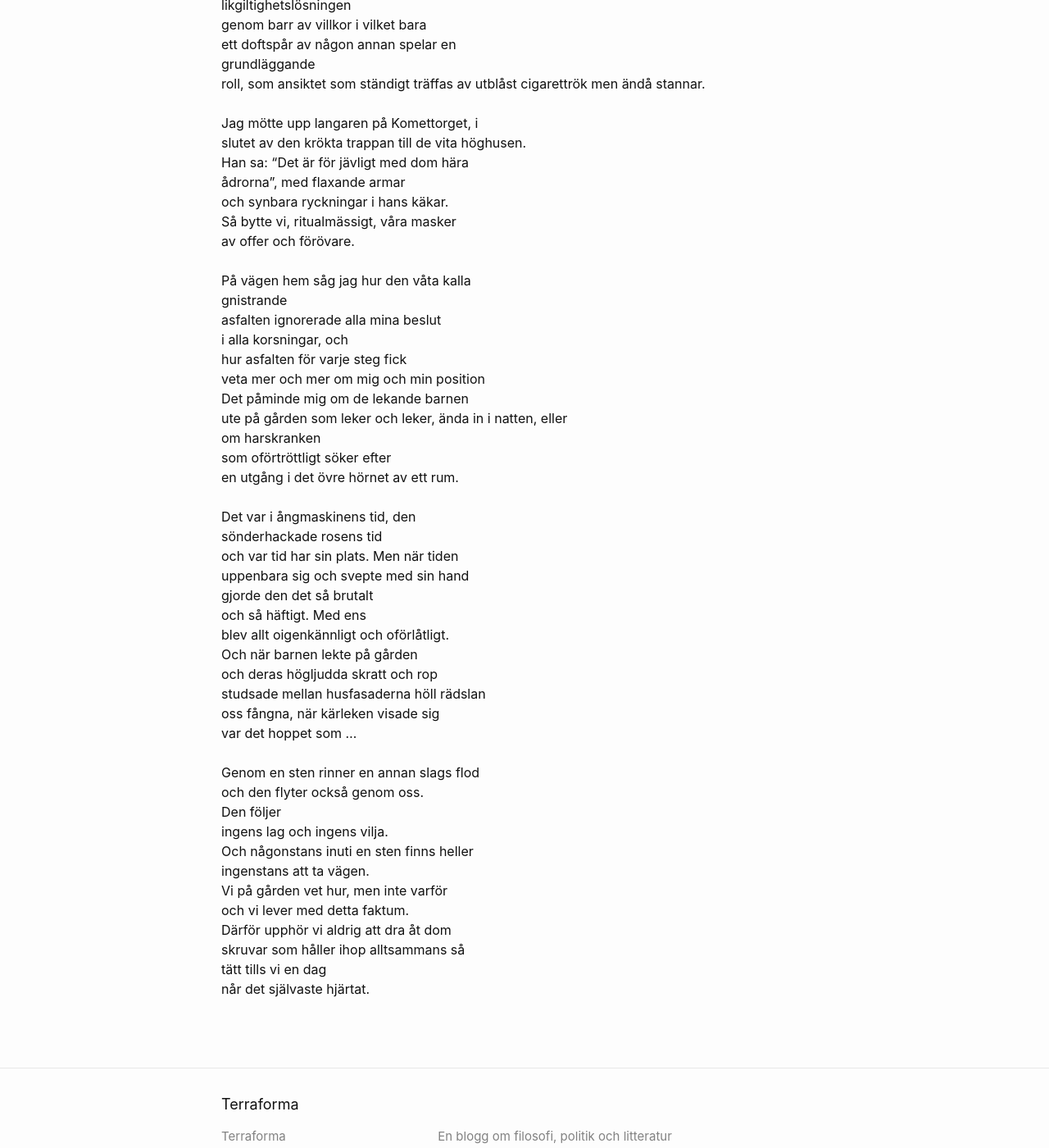
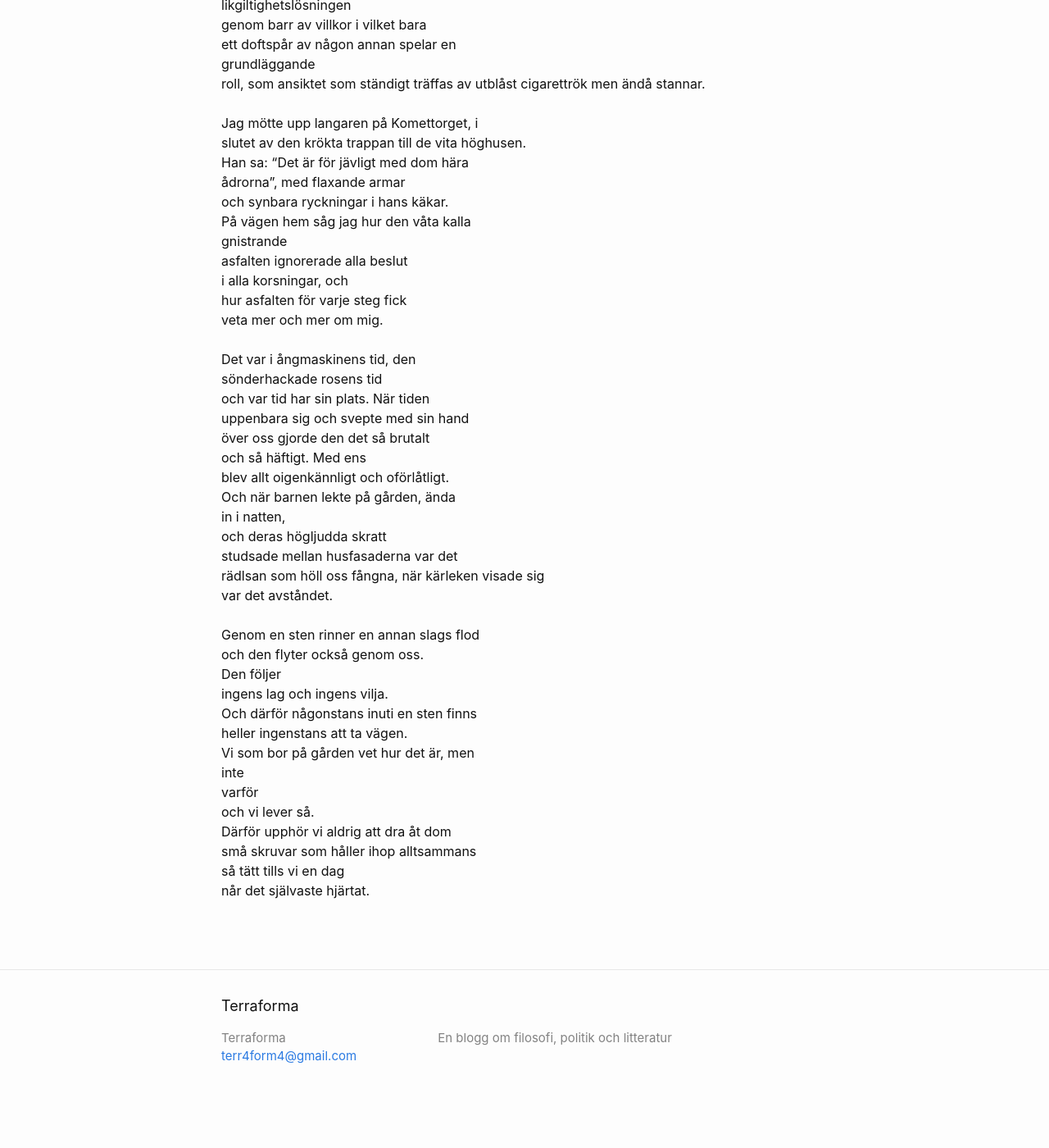
Before and after one commit to terr4form4/terr4form4.github.io, a Jekyll site: the page built from _posts/poesi/2024-01-03-dikter-2023-2024.md, in a window 1280 px wide and 1400 px high, scrolled down 8129 px. Shown: the whole window at 82% size. Built offline with Jekyll 4.4.1, drawn with Linux system fonts in a browser that asks for light colours; comment, search, counter and statistics services are not loaded; after the commit the page ends 9489 px from its top, so only the background shows below that.

Commit message:
ångmaskinen

```diff
--- a/_posts/poesi/2024-01-03-dikter-2023-2024.md
+++ b/_posts/poesi/2024-01-03-dikter-2023-2024.md
@@ -341,45 +341,40 @@ krökta trappan till de vita höghusen.<br/>
 Han sa: "Det är för jävligt med dom hära<br/>
 ådrorna", med flaxande armar<br/>
 och synbara ryckningar i hans käkar.<br/>
-Så bytte vi, ritualmässigt, våra masker<br/>
-av offer och förövare.<br/>
-<br/>
 På vägen hem såg jag hur den våta kalla<br/>
 gnistrande<br/>
-asfalten ignorerade alla mina beslut<br/>
+asfalten ignorerade alla beslut<br/>
 i alla korsningar, och<br/>
 hur asfalten för varje steg fick<br/>
-veta mer och mer om mig och min position<br/>
-Det påminde mig om de lekande barnen<br/>
-ute på gården som leker och leker,
-ända in i natten, eller<br/>
-om harskranken<br/>
-som oförtröttligt söker efter<br/>
-en utgång i det övre hörnet av ett rum.<br/>
+veta mer och mer om mig.<br/>
 <br/>
 Det var i ångmaskinens tid, den<br/>
 sönderhackade rosens tid<br/>
-och var tid har sin plats. Men när tiden<br/>
+och var tid har sin plats. När tiden<br/>
 uppenbara sig och svepte med sin hand<br/>
-gjorde den det så brutalt<br/>
+över oss gjorde den det så brutalt<br/>
 och så häftigt. Med ens<br/>
 blev allt oigenkännligt och oförlåtligt.<br/>
-Och när barnen lekte på gården<br/>
-och deras högljudda skratt och rop<br/>
-studsade mellan husfasaderna höll rädslan<br/>
-oss fångna, när kärleken visade sig<br/>
-var det hoppet som ...<br/>
+Och när barnen lekte på gården, ända<br/>
+in i natten,<br/>
+och deras högljudda skratt<br/>
+studsade mellan husfasaderna var det<br/>
+rädlsan som höll oss fångna, när kärleken
+visade sig<br/>
+var det avståndet.<br/>
 <br/>
 Genom en sten rinner en annan slags flod<br/>
 och den flyter också genom oss.<br/>
 Den följer<br/>
 ingens lag och ingens vilja.<br/>
-Och någonstans inuti en sten finns heller<br/>
-ingenstans att ta vägen.<br/>
-Vi på gården vet hur, men inte varför<br/>
-och vi lever med detta faktum.<br/>
+Och därför någonstans inuti en sten finns<br/>
+heller ingenstans att ta vägen.<br/>
+Vi som bor på gården vet hur det är, men<br/>
+inte<br/>
+varför<br/>
+och vi lever så.<br/>
 Därför upphör vi aldrig att dra åt dom<br/>
-skruvar som håller ihop alltsammans så<br/>
-tätt tills vi en dag<br/>
+små skruvar som håller ihop alltsammans<br/>
+så tätt tills vi en dag<br/>
 når det självaste hjärtat.<br/>
 <br/>
```
